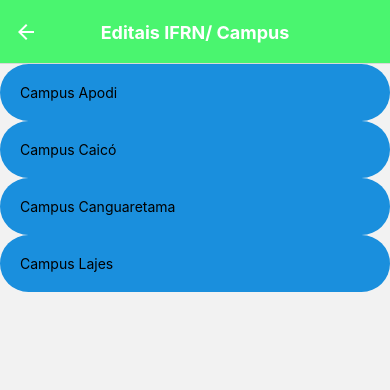
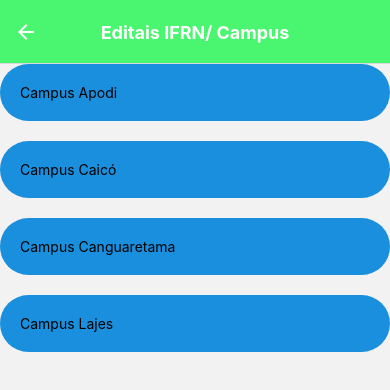
Before and after one commit to Cleisson50/Editais_IFRN, a React Native app: screen /Campus in a window 390 px wide. Shown: the top 390 px of the page. Built offline with nearby package versions, Linux system fonts and the light colour scheme.

Commit message:
implementando estilo nas paginas, edital, campus e ano

```diff
--- a/src/pages/Ano.js
+++ b/src/pages/Ano.js
@@ -34,24 +34,28 @@
         flex: 1,
     },
     btn1: {
+        marginBottom: 20,
         textAlign: 'center',
         padding: 20,
         borderRadius: 30,
         backgroundColor: '#1A8FDD'
     },
     btn2: {
+        marginBottom: 20,
         textAlign: 'center',
         padding: 20,
         borderRadius: 30,
         backgroundColor: '#1A8FDD'
     },
     btn3: {
+        marginBottom: 20,
         textAlign: 'center',
         padding: 20,
         borderRadius: 30,
         backgroundColor: '#1A8FDD'
     },
     btn4: {
+        marginBottom: 20,
         textAlign: 'center',
         padding: 20,
         borderRadius: 30,
--- a/src/pages/Campus.js
+++ b/src/pages/Campus.js
@@ -34,24 +34,28 @@
         flex: 1,
     },
     btn1: {
+        marginBottom: 20,
         textAlign: 'center',
         padding: 20,
         borderRadius: 30,
         backgroundColor: '#1A8FDD'
     },
     btn2: {
+        marginBottom: 20,
         textAlign: 'center',
         padding: 20,
         borderRadius: 30,
         backgroundColor: '#1A8FDD'
     },
     btn3: {
+        marginBottom: 20,
         textAlign: 'center',
         padding: 20,
         borderRadius: 30,
         backgroundColor: '#1A8FDD'
     },
     btn4: {
+        marginBottom: 20,
         textAlign: 'center',
         padding: 20,
         borderRadius: 30,
--- a/src/pages/Edital.js
+++ b/src/pages/Edital.js
@@ -4,7 +4,7 @@
 export default props => {
     return (
         <View style={style.campus}>
-            <TouchableOpacity style={style.btn} onPress={() => { props.navigation.navigate("Edital") }}>
+            <TouchableOpacity style={style.btn1} onPress={() => { props.navigation.navigate("Edital") }}>
                 <View>
                     <Text>Edital Nº XX/XXXX</Text>
                 </View>
```
